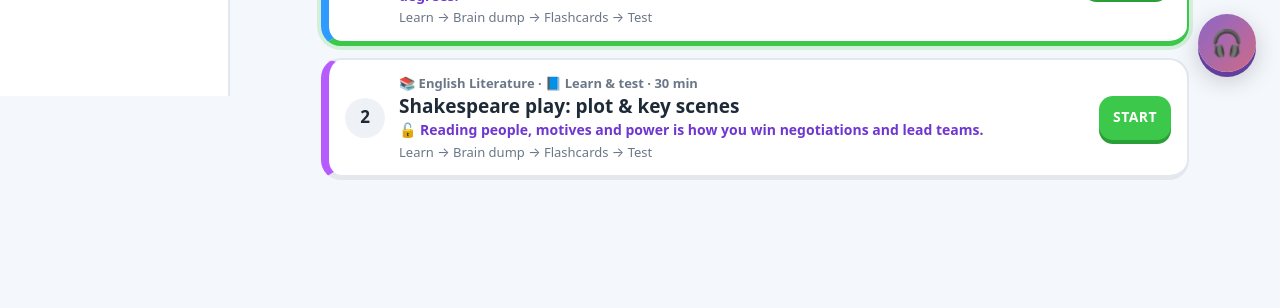
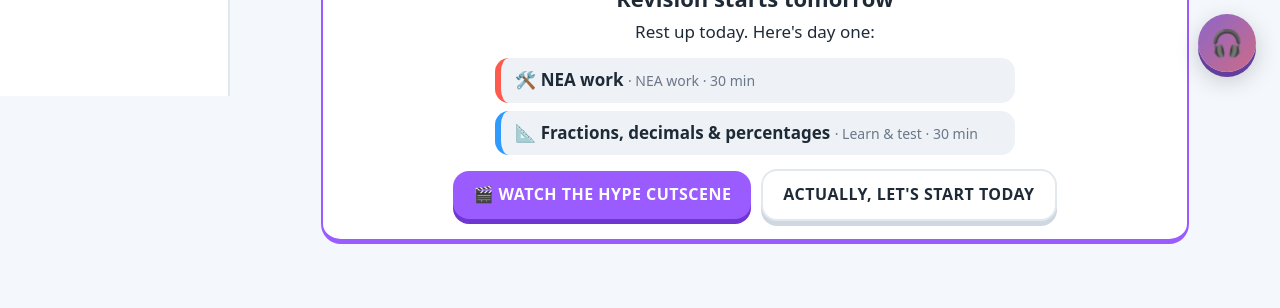
Before and after one commit to JamieA3404/revise, a plain HTML site: page index.html in a window 1280 px wide. Shown: the part 704-1012 px from the top of the page. Before the commit the page ends 962 px from the top, so only its background shows below. Drawn offline with Linux system fonts and the light colour scheme.

Commit message:
Add 'start revision on' date (starts 18 Nov)
Co-Authored-By: Claude Opus 5.5 <noreply@anthropic.com>

```diff
--- a/css/styles.css
+++ b/css/styles.css
@@ -617,3 +617,6 @@ h2.mt { margin-top: 28px; }
 .co-pay b { font-size: 15px; white-space: nowrap; }
 .bpm-num { min-width: 30px; text-align: right; font-variant-numeric: tabular-nums; }
 .link-btn { background: none; border: 0; padding: 6px 0; font: inherit; font-size: 13px; font-weight: 700; color: var(--blue); cursor: pointer; }
+.starts-card { text-align: center; border-color: var(--purple); }
+.preview-list { list-style: none; padding: 0; margin: 14px auto; max-width: 520px; display: grid; gap: 8px; text-align: left; }
+.preview-list li { padding: 10px 14px; border-radius: 14px; background: var(--soft); border-left: 6px solid var(--sc); }
--- a/js/data.js
+++ b/js/data.js
@@ -59,6 +59,7 @@ function defaultState() {
       // Minutes of revision per day (never less than 60)
       mins: { weekday: 60, weekend: 90, holiday: 120 },
       neaUntil: '2027-03-31',
+      startDate: '2026-11-18', // first day of revision (Settings → "Start revision on")
       // AI models (see ai.js). "model" makes lessons & tests, "markModel" marks your work.
       model: 'gpt-5.4-mini', markModel: 'gpt-5.4',
       // Your set texts — used for English Literature topics and AI lessons
--- a/js/planner.js
+++ b/js/planner.js
@@ -112,8 +112,15 @@ function buildPlan(resetBaseline = false) {
   };
 
   const cb = coverBy();
+  // The day revision starts (Settings → "Start revision on"). Before it: no sessions.
+  const startOn = revisionStart();
   let start = today;
-  if (old[today] && old[today].length) {   // today is fixed once planned
+  if (today < startOn) {
+    // Not started yet: keep anything you already finished today, plan nothing else
+    days[today] = (old[today] || []).filter(s => s.done);
+    days[today].forEach(s => apply(s, today));
+    start = addDays(today, 1);
+  } else if (old[today] && old[today].length) {   // today is fixed once planned
     days[today] = old[today];
     old[today].forEach(s => apply(s, today));
     start = addDays(today, 1);
@@ -125,7 +132,7 @@ function buildPlan(resetBaseline = false) {
 
   for (let k = start; k <= end; k = addDays(k, 1)) {
     const phase = phaseOf(k).id;
-    let mins = dayMinutes(k, phase);
+    let mins = k < startOn ? 0 : dayMinutes(k, phase);
     const list = (days[k] = []);
     const used = new Set();
     const push = s => { list.push(s); apply(s, k); mins -= KINDS[s.kind].mins; used.add(s.subject); };
@@ -200,6 +207,7 @@ function buildPlan(resetBaseline = false) {
 
   S.plan = {
     builtOn: today,
+    startOn,
     days,
     // The "on track" line is drawn once and kept, so falling behind shows up
     baseline: resetBaseline || !S.plan || !S.plan.baseline ? baseline : { ...baseline, ...S.plan.baseline },
@@ -211,8 +219,14 @@ function buildPlan(resetBaseline = false) {
 
 // Make sure there's an up-to-date roadmap (called on start-up)
 function ensurePlan() {
-  if (!S.plan || S.plan.builtOn !== todayKey()) buildPlan();
+  if (!S.plan || S.plan.builtOn !== todayKey() || S.plan.startOn !== revisionStart()) buildPlan(true);
   return S.plan;
+}
+
+// The first day of revision (never earlier than today for planning purposes)
+function revisionStart() {
+  const sd = S.settings.startDate, today = todayKey();
+  return sd && sd > today ? sd : today;
 }
 
 function todaySessions() { return (S.plan && S.plan.days[todayKey()]) || []; }
--- a/js/views/settings.js
+++ b/js/views/settings.js
@@ -58,6 +58,7 @@ const SettingsView = {
         <h2>📅 Dates</h2>
         <p class="muted small">Check against your school's mock timetable and the official exam timetable.</p>
         <div class="field-row">
+          ${field('Start revision on', 'startDate', 'date', st.startDate)}
           ${field('Mocks start', 'mockStart', 'date', st.mockStart)}
           ${field('Mocks end', 'mockEnd', 'date', st.mockEnd)}
           ${field('First final exam', 'examStart', 'date', st.examStart)}
@@ -109,7 +110,7 @@ const SettingsView = {
       if (b) st[a][b] = val; else st[a] = val;
       save();
       // Anything that changes the plan rebuilds it
-      if (['mins', 'mockStart', 'mockEnd', 'examStart', 'neaUntil'].includes(a)) { buildPlan(true); toast('Saved. Roadmap rebuilt', '🗺️', 'blue'); }
+      if (['mins', 'startDate', 'mockStart', 'mockEnd', 'examStart', 'neaUntil'].includes(a)) { buildPlan(true); toast('Saved. Roadmap rebuilt', '🗺️', 'blue'); }
       else toast('Saved', '✓', 'blue');
     };
     root.onclick = async e => {
--- a/js/views/today.js
+++ b/js/views/today.js
@@ -54,7 +54,7 @@ const TodayView = {
         </div>
         <div class="bar"><div class="bar-fill" style="width:${mins ? minsDone / mins * 100 : 0}%"></div></div>
 
-        ${list.length ? `<ol class="sessions">${list.map((s, i) => this.row(s, i, s === next)).join('')}</ol>`
+        ${k < revisionStart() && !list.length ? this.notStarted() : list.length ? `<ol class="sessions">${list.map((s, i) => this.row(s, i, s === next)).join('')}</ol>`
           : `<div class="card empty"><div class="empty-emoji">😴</div><p><b>Rest day.</b> Recharging is part of the plan.</p></div>`}
 
         ${allDone ? `
@@ -84,6 +84,28 @@ const TodayView = {
     </a>`;
   },
 
+  // Shown before your start date: a preview of day one
+  notStarted() {
+    const startOn = revisionStart();
+    const first = S.plan.days[startOn] || [];
+    const when = daysBetween(todayKey(), startOn) === 1 ? 'tomorrow' : 'on ' + fmtDate(startOn, { weekday: 'long', day: 'numeric', month: 'long' });
+    return `
+      <div class="card starts-card">
+        <div class="empty-emoji">🚀</div>
+        <h2>Revision starts ${when}</h2>
+        <p>Rest up today. Here's day one:</p>
+        <ol class="preview-list">${first.map(s => {
+          const sb = subj(s.subject);
+          const t = s.topicId ? topicById(s.topicId).name : s.kind === 'paper' ? s.paper : KINDS[s.kind].name;
+          return `<li style="--sc:${sb.color}">${sb.emoji} <b>${esc(t)}</b> <span class="muted small">· ${KINDS[s.kind].name} · ${KINDS[s.kind].mins} min</span></li>`;
+        }).join('')}</ol>
+        <div class="row center wrap">
+          <button class="btn btn-purple" data-act="hype">🎬 Watch the hype cutscene</button>
+          <button class="btn btn-white" data-act="start-now">Actually, let's start today</button>
+        </div>
+      </div>`;
+  },
+
   row(s, i, isNext) {
     const sb = subj(s.subject), kd = KINDS[s.kind];
     const topic = s.topicId ? topicById(s.topicId) : null;
@@ -108,6 +130,11 @@ const TodayView = {
       const b = e.target.closest('[data-act]');
       if (!b) return;
       if (b.dataset.act === 'hype') return Cutscene.play();
+      if (b.dataset.act === 'start-now') {
+        S.settings.startDate = todayKey(); save();
+        buildPlan(true); render();
+        return toast('Let\'s go! Today\'s sessions are ready', '🔥');
+      }
       if (b.dataset.act === 'bonus') {
         const tomorrow = addDays(todayKey(), 1);
         const first = (S.plan.days[tomorrow] || []).shift();
--- a/sw.js
+++ b/sw.js
@@ -6,7 +6,7 @@
    download the new files. Open the app twice to see the update.
    ========================================================================= */
 
-const CACHE_VERSION = 'v7';
+const CACHE_VERSION = 'v8';
 const CACHE = 'revise-' + CACHE_VERSION;
 
 const FILES = [
```
